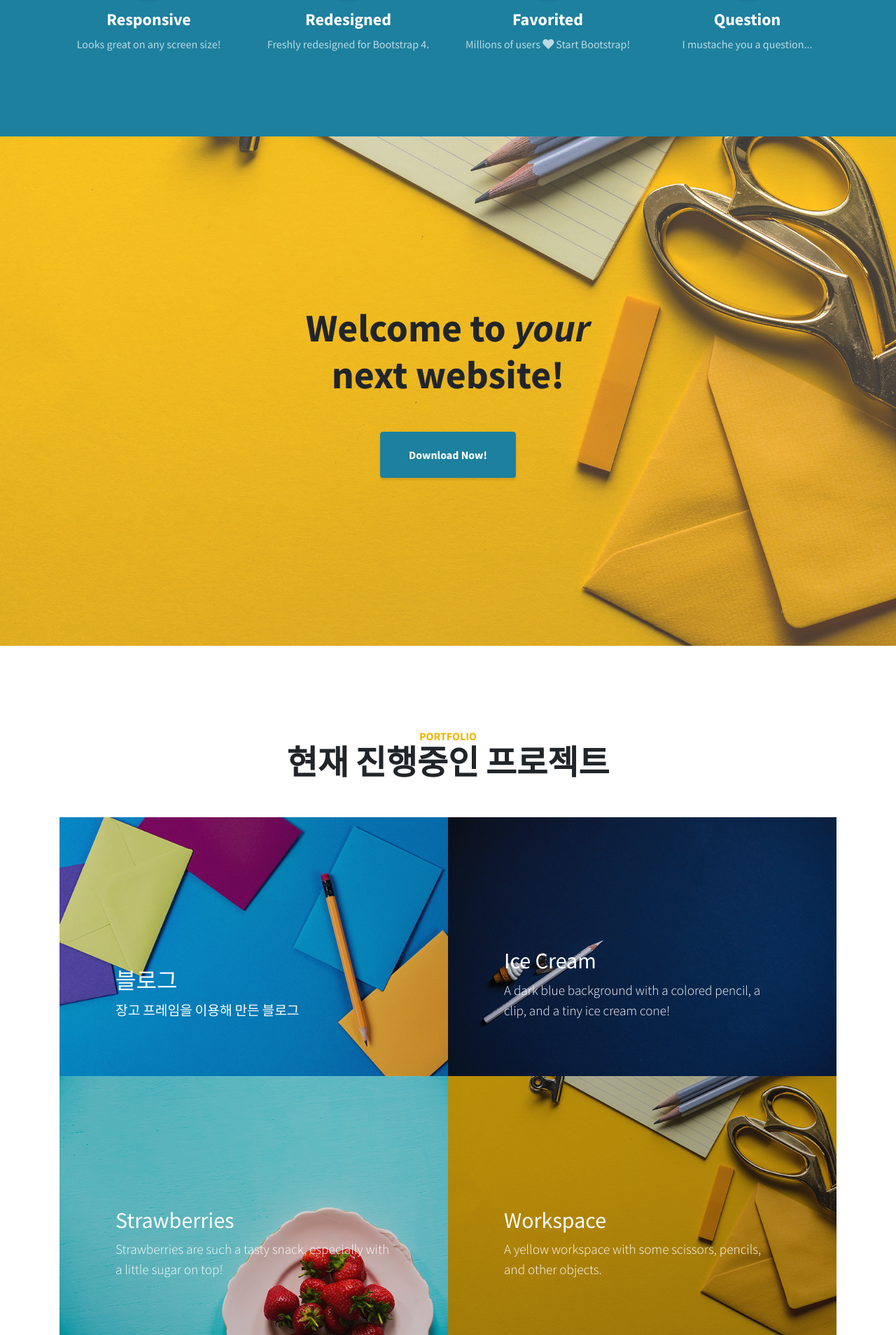
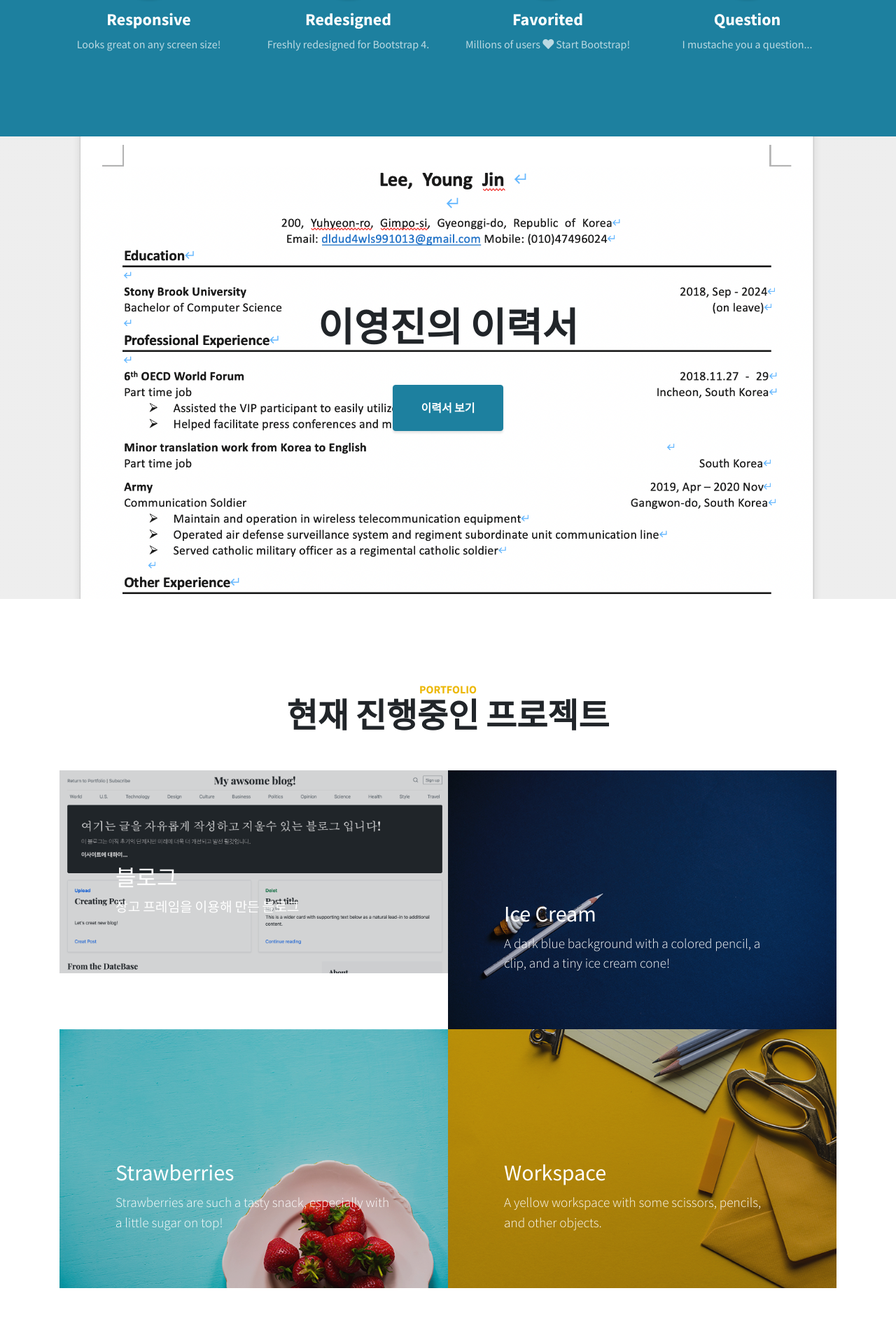
Before and after one commit to jacob9910/MyFirstBlog, a Django app: page /blog/index/ in a window 1280 px wide. Shown: the part 2421-4329 px from the top of the page at 70% size. Run offline with Django 3.2, Linux system fonts and the light colour scheme; some libraries are stand-ins or nearby versions.

Commit message:
edit update

```diff
--- a/blog/templates/New.html
+++ b/blog/templates/New.html
@@ -52,7 +52,7 @@
 
         <main class="container">
           <div class="p-4 p-md-5 mb-4 text-white rounded bg-dark">
-            <div class="col-md-10 px-0">
+            <div class="col-md-11 px-0">
               <h1 class="display-6 font-italic">여기는 글을 자유롭게 작성하고 지울수 있는 블로그 입니다!</h1>
               <p class="lead my-3">이 블로그는 아직 초기의 단계지만 미래에 더욱 더 개선되고 발전 될것입니다.</p>
               <p class="lead mb-0"><a href="#" class="text-white fw-bold">이사이트에 대하여...</a></p>
--- a/blog/templates/index.html
+++ b/blog/templates/index.html
@@ -140,10 +140,8 @@
   <!-- Callout -->
   <section class="callout">
     <div class="container text-center">
-      <h2 class="mx-auto mb-5">Welcome to
-        <em>your</em>
-        next website!</h2>
-      <a class="btn btn-primary btn-xl" href="https://startbootstrap.com/theme/stylish-portfolio/">Download Now!</a>
+      <h2 class="mx-auto mb-5">이영진의 이력서</h2>
+      <a class="btn btn-primary btn-xl" href="https://docs.google.com/document/d/1q0jiKELC_QRuTOqOX2M0fM74N6ZP1x7y/edit">이력서 보기</a>
     </div>
   </section>
 
@@ -163,7 +161,7 @@
                 <p class="mb-0">장고 프레임을 이용해 만든 블로그</p>
               </div>
             </div>
-            <img class="img-fluid" src="{% static 'img/portfolio-1.jpg' %}" alt="">
+            <img class="img-fluid" src="{% static 'img/portfolio-5.png' %}" alt="">
           </a>
         </div>
         <div class="col-lg-6">
--- a/static/css/stylish-portfolio.css
+++ b/static/css/stylish-portfolio.css
@@ -243,7 +243,7 @@
 }
 
 .portfolio-item .caption .caption-content {
-  color: #fff;
+  color: rgb(255, 255, 255);
   margin: auto 2rem 2rem;
 }
 
```
Also changed, not shown: db.sqlite3, static/img/bg-callout.jpg, static/img/portfolio-5.png (added), 2 other files.
